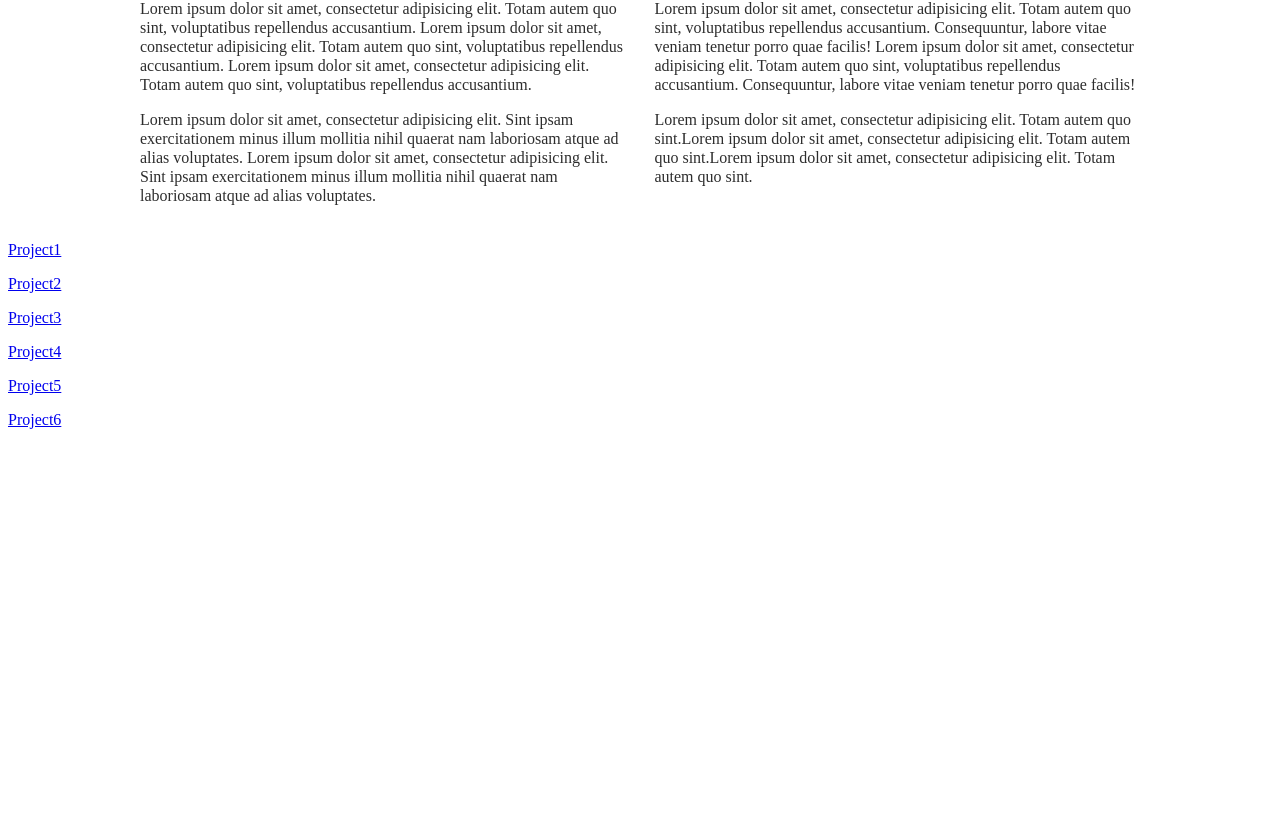
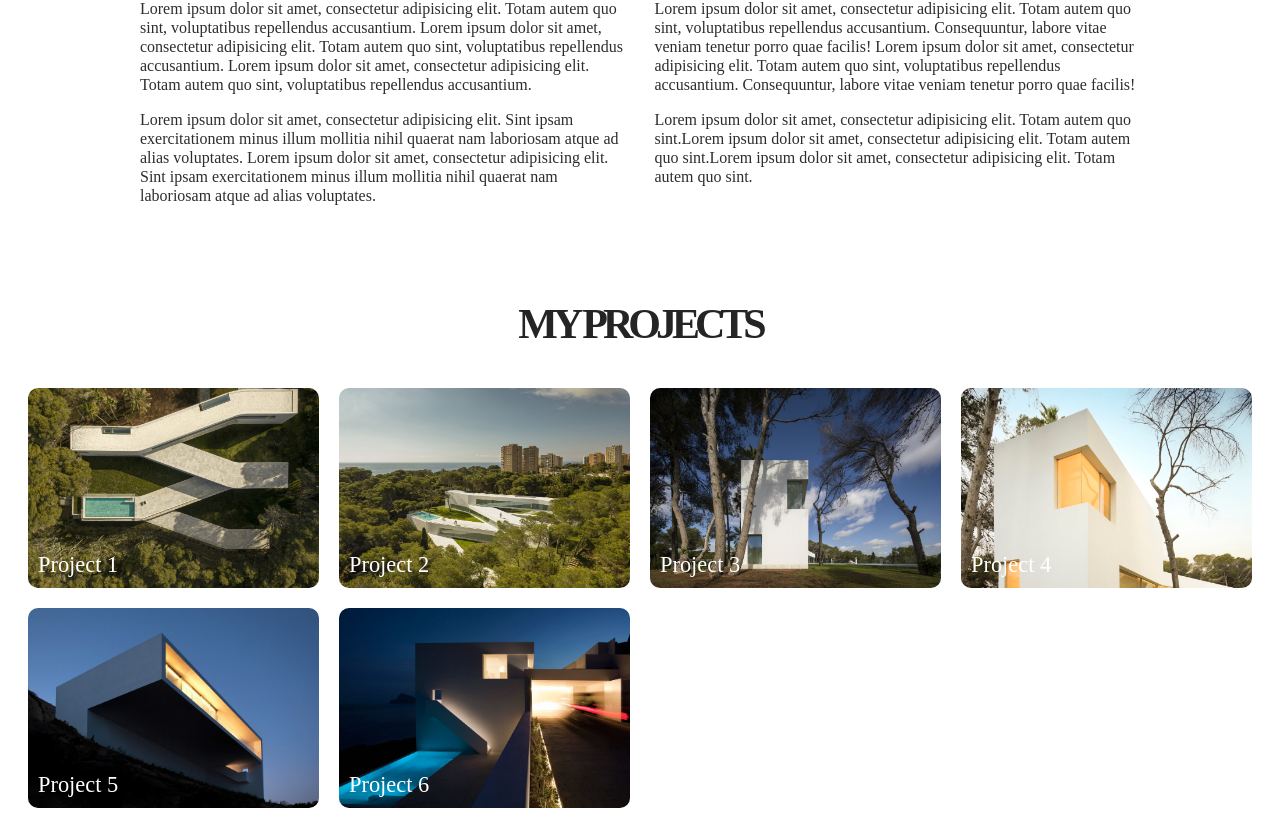
Before and after one commit to manda9988/ams-archi, a SvelteKit app: page / in a window 1280 px wide. Shown: the part 1046-1882 px from the top of the page. Before the commit the page ends 1491 px from the top, so only its background shows below. Built offline with nearby package versions, Linux system fonts and the light colour scheme.

Commit message:
Initial commit

```diff
--- a/src/components/Projects.svelte
+++ b/src/components/Projects.svelte
@@ -1,22 +1,27 @@
 <!-- projects.svelte -->
 
-<div class="projects-gallery">
-	<a href="#project1" class="project-item">
-		<p>Project1</p>
-	</a>
-	<a href="#project2" class="project-item">
-		<p>Project2</p>
-	</a>
-	<a href="#project3" class="project-item">
-		<p>Project3</p>
-	</a>
-	<a href="#project4" class="project-item">
-		<p>Project4</p>
-	</a>
-	<a href="#project5" class="project-item">
-		<p>Project5</p>
-	</a>
-	<a href="#project6" class="project-item">
-		<p>Project6</p>
-	</a>
-</div>
+<script>
+	import { projects } from '../lib/projectsData';
+</script>
+
+<section class="section-projects">
+	<h2>My Projects</h2>
+
+	<div class="projects-gallery">
+		{#each projects as project}
+			<a
+				href={`#${project.id}`}
+				class="project-item"
+				style={`background-image: url('${project.imageUrl}')`}
+			>
+				<figure>
+					<figcaption>{project.name}</figcaption>
+				</figure>
+			</a>
+		{/each}
+	</div>
+</section>
+
+<style>
+	@import '../styles/projects.scss';
+</style>
--- /dev/null
+++ b/src/lib/projectsData.js
@@ -0,0 +1,39 @@
+// projectsData.js
+export const projects = [
+	{
+		id: 'project1',
+		name: 'Project 1',
+		description: 'Description for Project 1',
+		imageUrl: '/images/img1.jpeg'
+	},
+	{
+		id: 'project2',
+		name: 'Project 2',
+		description: 'Description for Project 2',
+		imageUrl: '/images/img2.jpeg'
+	},
+	{
+		id: 'project3',
+		name: 'Project 3',
+		description: 'Description for Project 3',
+		imageUrl: '/images/img3.jpeg'
+	},
+	{
+		id: 'project4',
+		name: 'Project 4',
+		description: 'Description for Project 4',
+		imageUrl: '/images/img4.jpeg'
+	},
+	{
+		id: 'project5',
+		name: 'Project 5',
+		description: 'Description for Project 5',
+		imageUrl: '/images/img5.jpeg'
+	},
+	{
+		id: 'project6',
+		name: 'Project 6',
+		description: 'Description for Project 6',
+		imageUrl: '/images/img6.jpeg'
+	}
+];
--- a/src/styles/projects.scss
+++ b/src/styles/projects.scss
@@ -0,0 +1,45 @@
+.section-projects {
+	margin-top: 20px;
+	padding: 20px;
+	// background: #ff7f7f;
+
+	h2 {
+		text-transform: uppercase;
+		font-size: 42px;
+		font-weight: 600;
+		letter-spacing: -5px;
+		color: rgb(36, 36, 36);
+		text-align: center;
+		margin-bottom: 40px;
+	}
+
+	.projects-gallery {
+		display: grid;
+		grid-template-columns: repeat(auto-fit, minmax(250px, 1fr));
+		gap: 20px;
+		justify-items: center;
+	}
+
+	.project-item {
+		position: relative;
+		overflow: hidden;
+		border-radius: 10px;
+		height: 200px;
+		width: 100%;
+		background-size: cover;
+		background-position: center;
+		transition: transform 0.3s ease-in-out;
+
+		&:hover {
+			transform: scale(1.02);
+		}
+	}
+
+	figcaption {
+		position: absolute;
+		bottom: 10px;
+		left: 10px;
+		color: white;
+		font-size: 1.4em;
+	}
+}
```
